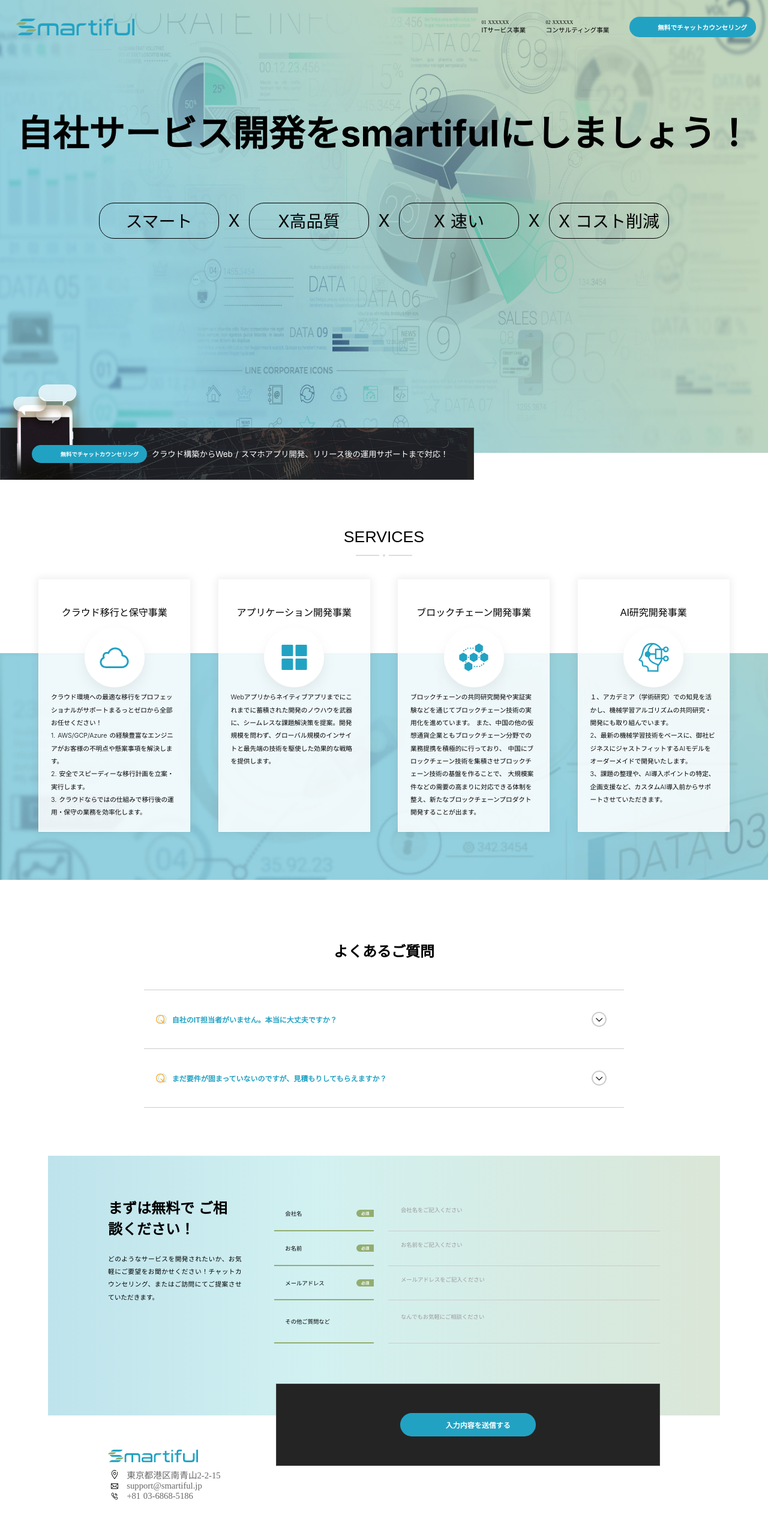
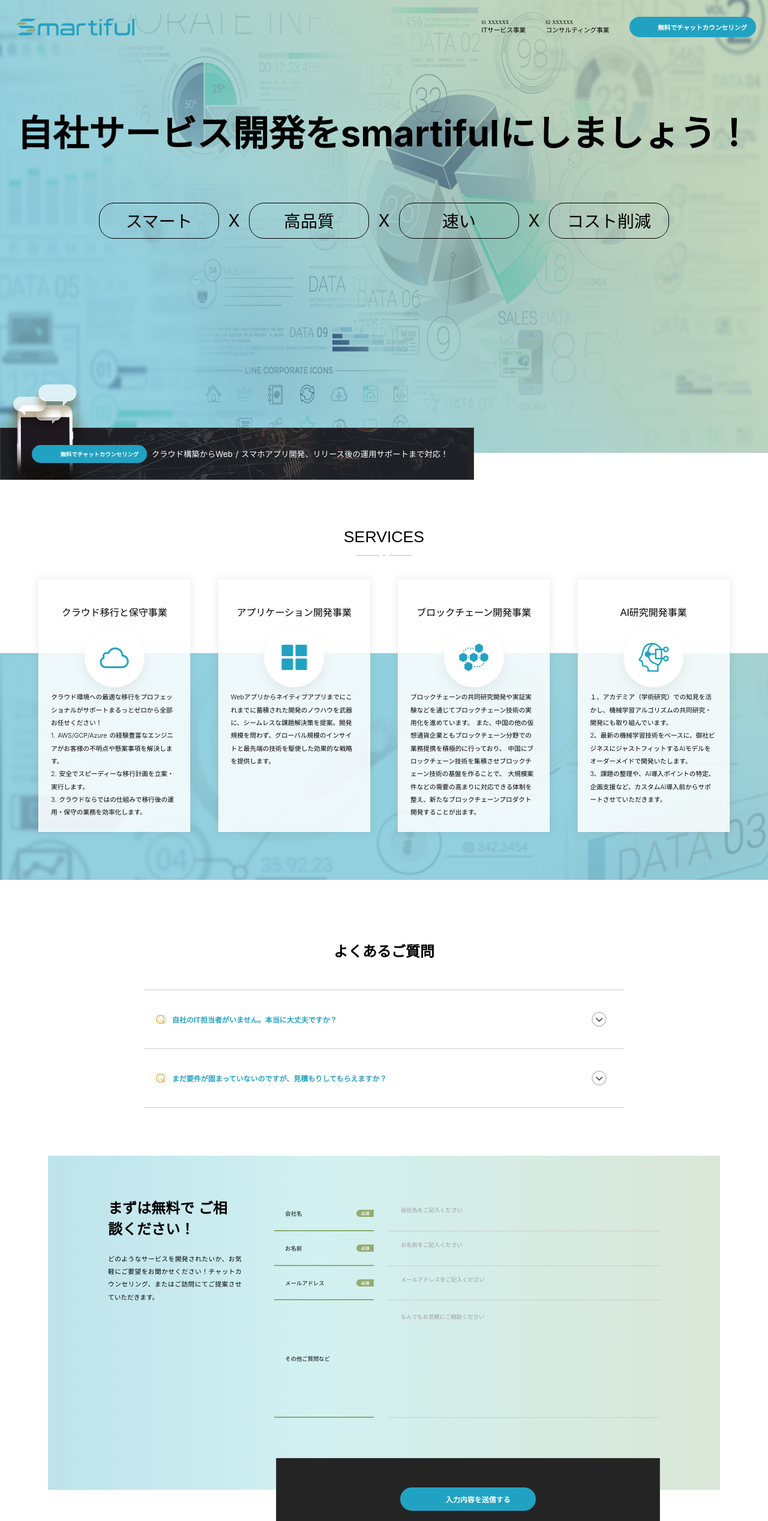
Before and after one commit to nextdooroldwang/smartiful, a Nuxt app: page / in a window 1280 px wide. Shown: the top 2536 px of the page at 60% size. Built offline with nearby package versions, Linux system fonts and the light colour scheme.

Commit message:
添加邮件主体内容的textarea样式上添加了最小高度

```diff
--- a/pages/index.vue
+++ b/pages/index.vue
@@ -33,9 +33,9 @@
           <h2 class="decp-title">自社サービス開発をsmartifulにしましょう！</h2>
           <div class="decp-content">
             <p class="decp-item"><span class="decp-text">スマート</span><span class="xtag">X</span></p>
-            <p class="decp-item"><span class="decp-text">X高品質</span><span class="xtag">X</span></p>
-            <p class="decp-item"><span class="decp-text">X  速い</span><span class="xtag">X</span></p>
-            <p class="decp-item"><span class="decp-text">X コスト削減</span></p>
+            <p class="decp-item"><span class="decp-text">高品質</span><span class="xtag">X</span></p>
+            <p class="decp-item"><span class="decp-text">速い</span><span class="xtag">X</span></p>
+            <p class="decp-item"><span class="decp-text">コスト削減</span></p>
             </div>
         </div>
       </transition>
@@ -215,13 +215,13 @@
           </div>
           <div class="input" @click="$refs.input4.focus()">
             <textarea
-              style="resize:none;"
+              style="resize:none;height: auto; min-height: 150px"
               ref="input4"
               v-model="mark"
               type="text"
               class="real-input"
               placeholder="なんでもお気軽にご相談ください"
-              rows="2"
+
             />
           </div>
         </div>
```
